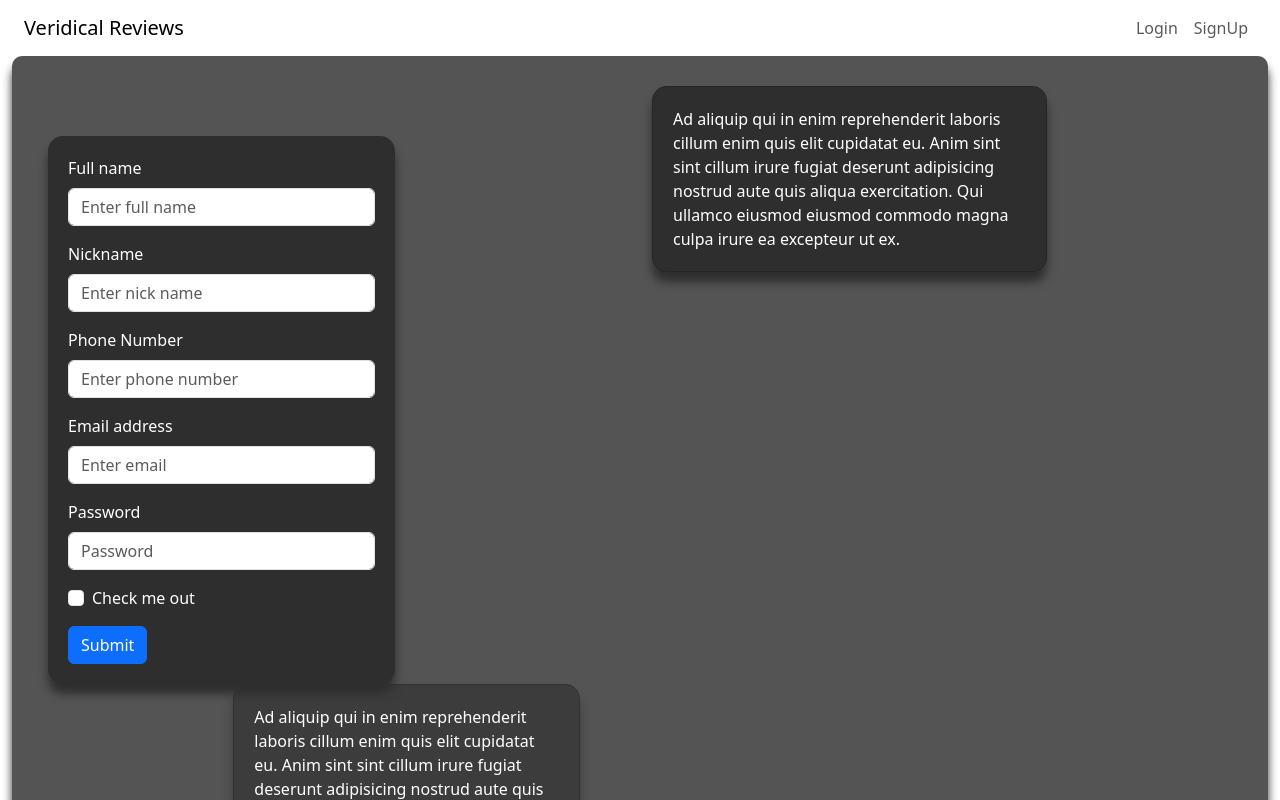
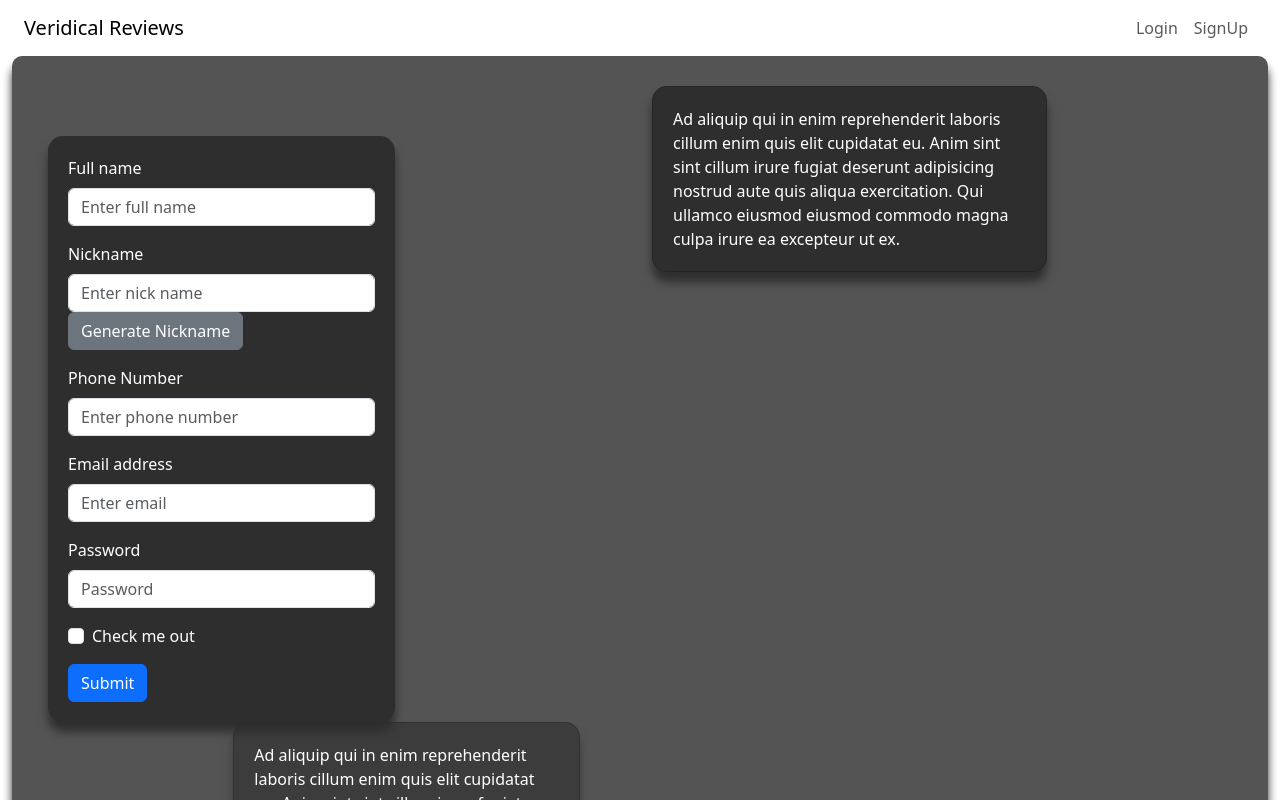
Before and after one commit to BharathReddyA/VReviewer, a React (Create React App) app: page /SignUp in a window 1280 px wide. Shown: the top 800 px of the page. Built offline with nearby package versions, Linux system fonts and the light colour scheme.

Commit message:
added random name generator in signup page

```diff
--- a/package.json
+++ b/package.json
@@ -12,6 +12,7 @@
     "react-dom": "^18.2.0",
     "react-router-dom": "^6.21.3",
     "react-scripts": "5.0.1",
+    "unique-names-generator": "^4.7.1",
     "web-vitals": "^2.1.4"
   },
   "scripts": {
--- a/src/Screens/SignUp.js
+++ b/src/Screens/SignUp.js
@@ -1,6 +1,12 @@
 import React, { useState } from "react";
 import Container from "react-bootstrap/Container";
 import { Row, Col, Form, Button, Card } from "react-bootstrap";
+import {
+  uniqueNamesGenerator,
+  adjectives,
+  colors,
+  animals,
+} from "unique-names-generator";
 import "../Assets/Style.css";
 
 const SignUp = () => {
@@ -11,6 +17,14 @@ const SignUp = () => {
     email: "",
     password: "",
   });
+  const generateNickname = () => {
+    const randomNickname = uniqueNamesGenerator({
+      dictionaries: [adjectives, colors, animals],
+      separator: "-",
+      length: 2,
+    });
+    setFormData({ ...formData, nickName: randomNickname });
+  };
 
   const handleChange = (e) => {
     const { name, value } = e.target;
@@ -61,7 +75,11 @@ const SignUp = () => {
                           type="text"
                           placeholder="Enter nick name"
                           name="nickName"
+
                         />
+                        <Button variant="secondary" onClick={generateNickname}>
+                          Generate Nickname
+                        </Button>
                       </Form.Group>
                       <Form.Group
                         className="mb-3"
```
Also changed, not shown: 1 other file (tests, documents, lock files or other folders).
